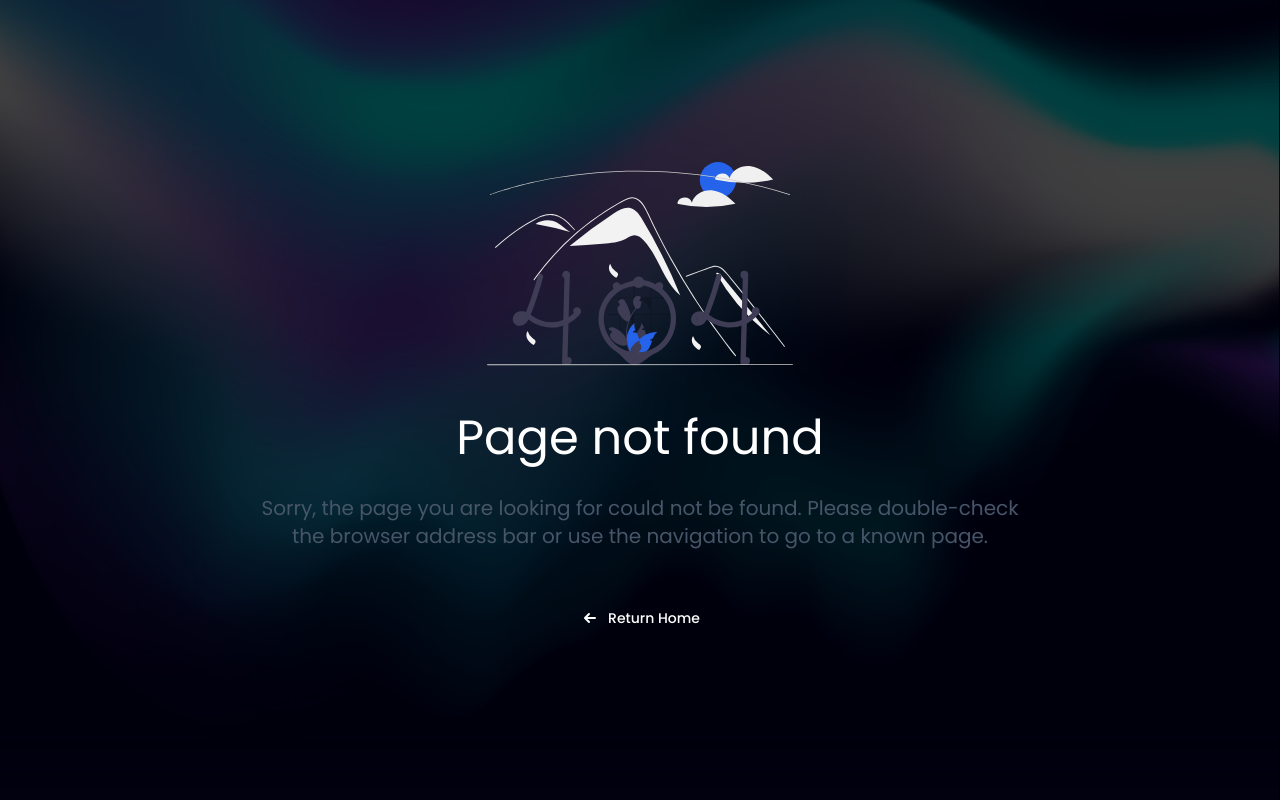
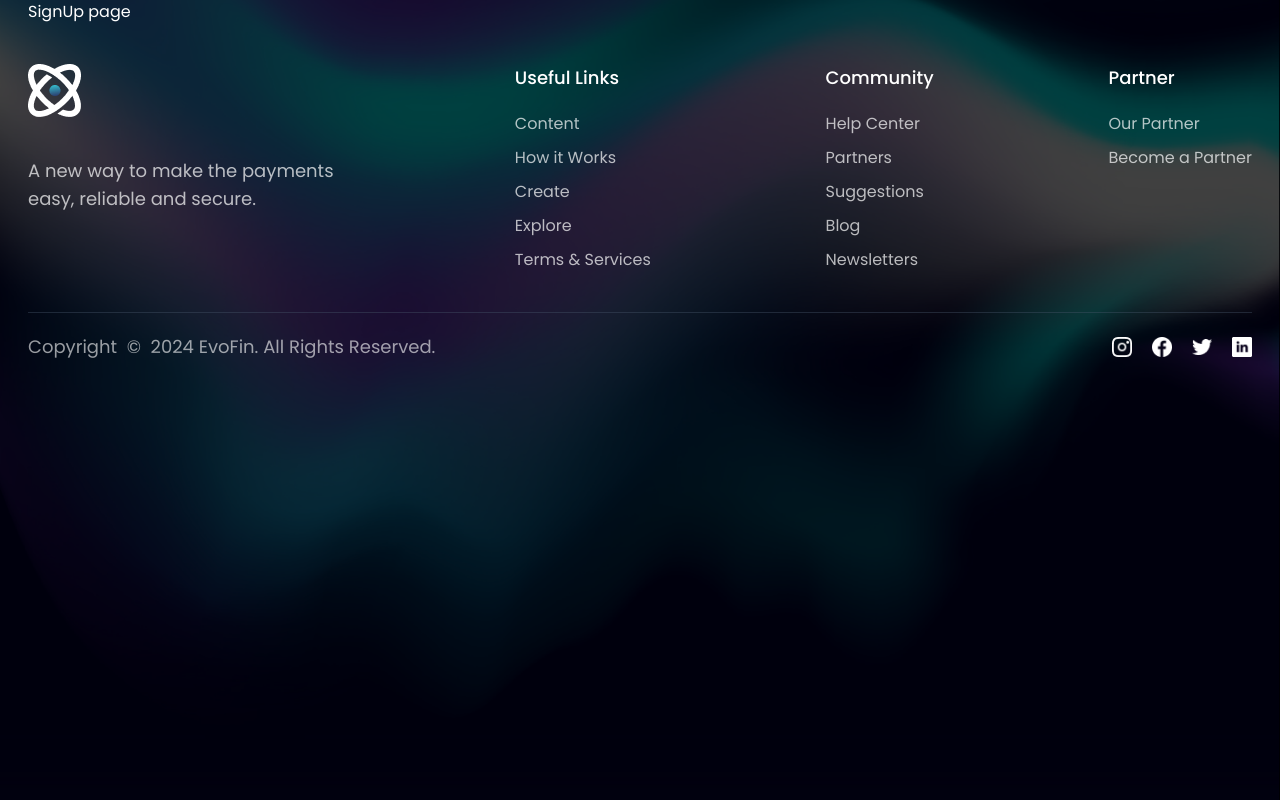
Before and after one commit to Shahriyar-Hosen/Mypay, a Next.js app: page /sign-up in a window 1280 px wide. Before the commit this address had no page. Shown: the top 800 px of the page. Built offline with nearby package versions, Linux system fonts and the light colour scheme.

Commit message:
initial folder add done

```diff
--- /dev/null
+++ b/src/app/(auth)/login/page.tsx
@@ -0,0 +1,9 @@
+const Login = () => {
+  return (
+    <main>
+      <h1>Login page</h1>
+    </main>
+  );
+};
+
+export default Login;
--- /dev/null
+++ b/src/app/(auth)/sign-up/page.tsx
@@ -0,0 +1,9 @@
+const SignUp = () => {
+  return (
+    <main>
+      <h1>SignUp page</h1>
+    </main>
+  );
+};
+
+export default SignUp;
```
